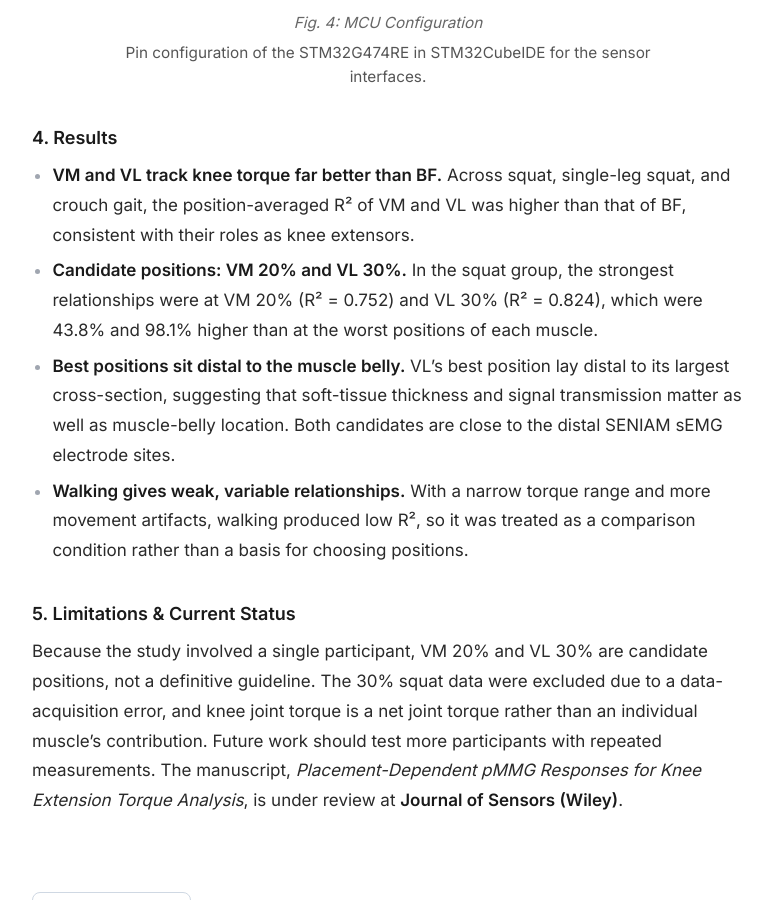
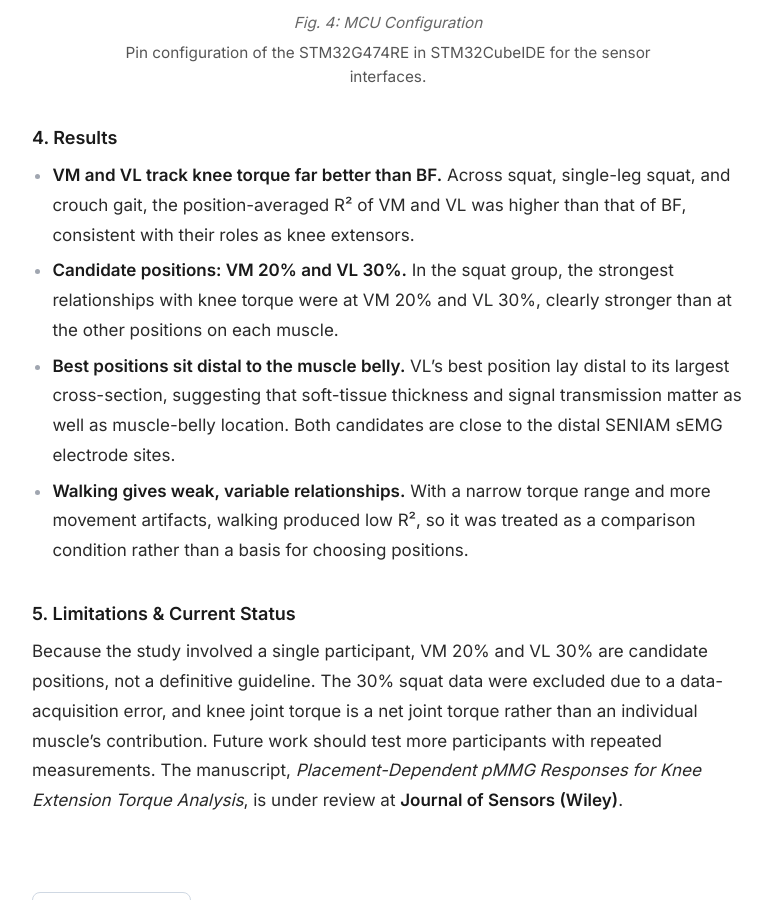
Before and after one commit to joonseokym/joonseokym.github.io, a Jekyll site: the page built from _posts/2024-12-02-pmmg-sensor.md, in a window 1280 px wide and 900 px high, scrolled down 3312 px. Shown: the whole window, without its empty margins (252-1024 px from the left). Built offline with Jekyll 4.4.1, drawn with Linux system fonts in a browser that asks for light colours.

Commit message:
content: hold back exact R2 values until the pMMG paper is accepted
Co-Authored-By: Claude Opus 5.5 <noreply@anthropic.com>

```diff
--- a/_data/projects.yml
+++ b/_data/projects.yml
@@ -7,7 +7,7 @@
   url: "/2024/12/02/pmmg-sensor.html"
   image: "/_assets/photos/thumbs/pmmg-sensor.jpg"
   summary: "Mapped where pMMG sensors best reflect knee joint torque across 20–60% thigh positions, identifying VM 20% and VL 30% as candidate sites."
-  description: <ul class="resume-item-list"><li>Conceptualized the study with my advisor and led it from hypothesis formulation through hardware design, experiments, and analysis.</li><li>Developed a data acquisition system using an STM32 microcontroller and MS5607 pressure sensors to measure muscle deformation via pneumatic mechanomyography (pMMG), a wearable modality robust to electrical noise.</li><li>Measured pMMG responses at 20–60% thigh-length positions on the vastus medialis, vastus lateralis, and biceps femoris during squat, single-leg squat, crouch gait, and walking, and quantified their association with knee joint torque (R²).</li><li>Designed and executed follow-up experiments at Angel Robotics (Daejeon Planet) using a Vicon motion-capture system and a force-plate treadmill to obtain reference knee joint torque via inverse dynamics.</li><li>Identified VM 20% and VL 30% as candidate attachment positions (squat-group R² of 0.752 and 0.824) and submitted a first-author manuscript to <i>Journal of Sensors</i> (Wiley), currently under review.</li></ul>
+  description: <ul class="resume-item-list"><li>Conceptualized the study with my advisor and led it from hypothesis formulation through hardware design, experiments, and analysis.</li><li>Developed a data acquisition system using an STM32 microcontroller and MS5607 pressure sensors to measure muscle deformation via pneumatic mechanomyography (pMMG), a wearable modality robust to electrical noise.</li><li>Measured pMMG responses at 20–60% thigh-length positions on the vastus medialis, vastus lateralis, and biceps femoris during squat, single-leg squat, crouch gait, and walking, and quantified their association with knee joint torque (R²).</li><li>Designed and executed follow-up experiments at Angel Robotics (Daejeon Planet) using a Vicon motion-capture system and a force-plate treadmill to obtain reference knee joint torque via inverse dynamics.</li><li>Identified VM 20% and VL 30% as candidate attachment positions and submitted a first-author manuscript to <i>Journal of Sensors</i> (Wiley), currently under review.</li></ul>
 
 # 2. Twisted String CPM Actuator
 - project: Development of a Circular Twisted String Continuous Passive Motion Actuator
--- a/_posts/2024-12-02-pmmg-sensor.md
+++ b/_posts/2024-12-02-pmmg-sensor.md
@@ -63,7 +63,7 @@ For each sensor position, a passive knee movement trial (no voluntary contractio
 
 #### 4. Results
 * **VM and VL track knee torque far better than BF.** Across squat, single-leg squat, and crouch gait, the position-averaged R² of VM and VL was higher than that of BF, consistent with their roles as knee extensors.
-* **Candidate positions: VM 20% and VL 30%.** In the squat group, the strongest relationships were at VM 20% (R² = 0.752) and VL 30% (R² = 0.824), which were 43.8% and 98.1% higher than at the worst positions of each muscle.
+* **Candidate positions: VM 20% and VL 30%.** In the squat group, the strongest relationships with knee torque were at VM 20% and VL 30%, clearly stronger than at the other positions on each muscle.
 * **Best positions sit distal to the muscle belly.** VL's best position lay distal to its largest cross-section, suggesting that soft-tissue thickness and signal transmission matter as well as muscle-belly location. Both candidates are close to the distal SENIAM sEMG electrode sites.
 * **Walking gives weak, variable relationships.** With a narrow torque range and more movement artifacts, walking produced low R², so it was treated as a comparison condition rather than a basis for choosing positions.
 
```
